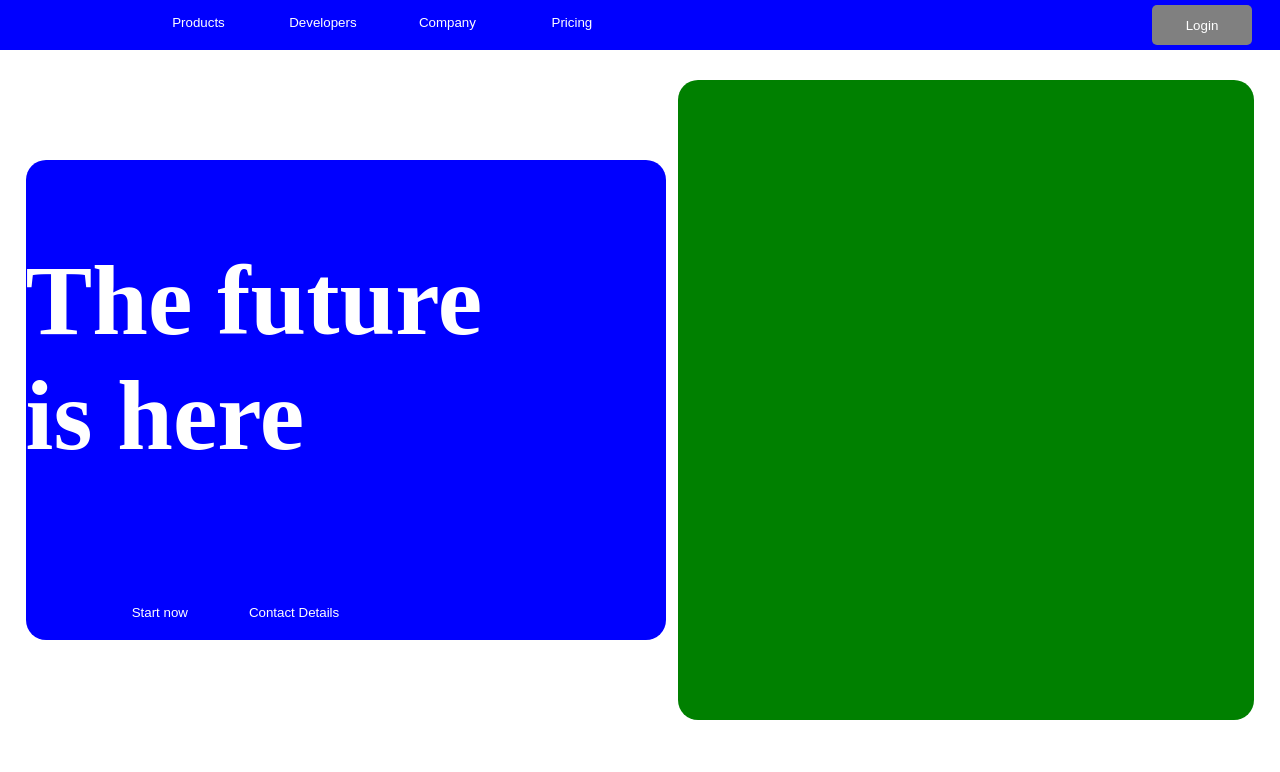
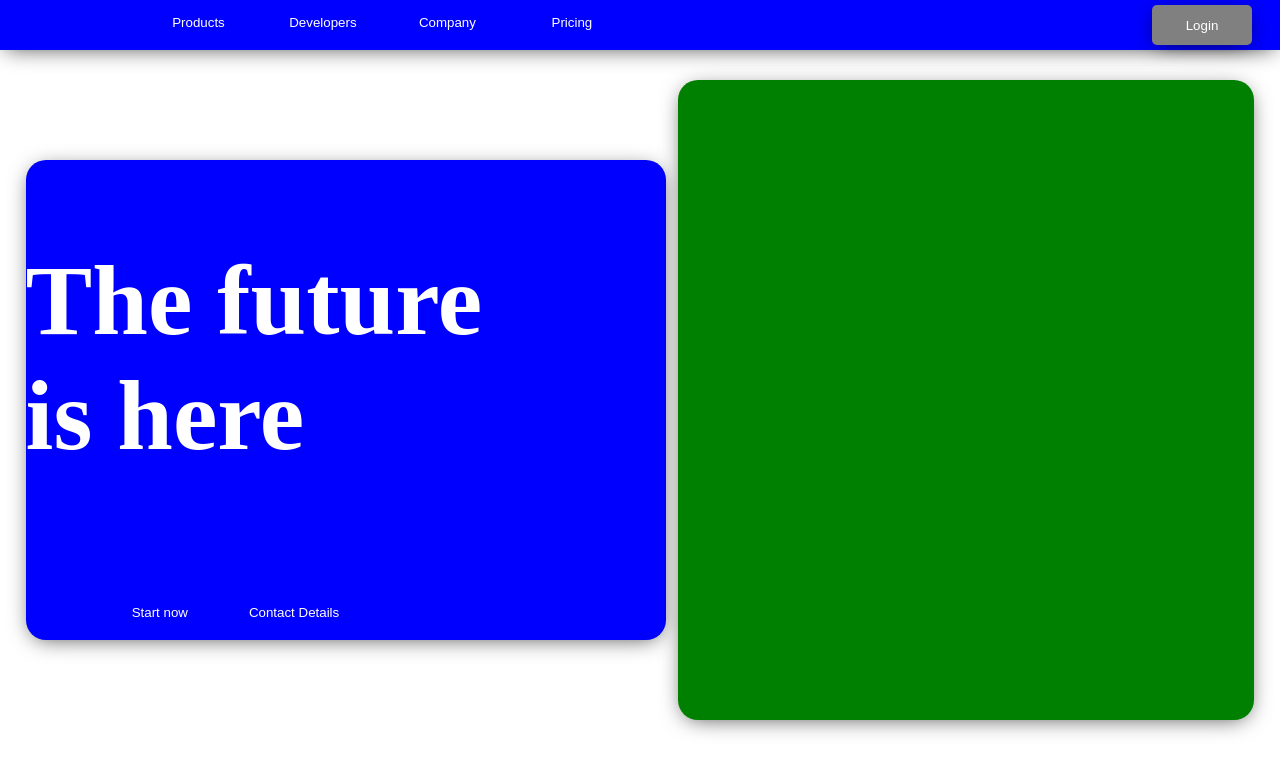
Before and after one commit to Sir-kinuthia-001/Climate-Control-and-Visualization-Dashboard, a website: page login and authentication/index.html in a window 1280 px wide. In both pictures the pointer is over the button "Login". Drawn offline with Linux system fonts and the light colour scheme; files whose address does not match are found by name.

Commit message:
Update style.css

```diff
--- a/login and authentication/style.css
+++ b/login and authentication/style.css
@@ -8,6 +8,9 @@ nav{
   top: 0;
   left: 0;
   background-color: blue;
+  -webkit-box-shadow: 0px 4px 22px -6px rgba(0, 0, 0, 0.75);
+  -moz-box-shadow: 0px 4px 22px -6px rgba(0, 0, 0, 0.75);
+  box-shadow: 0px 4px 22px -6px rgba(0,0,0,0.75);
 }
 .nav-btn{
   width:100px;
@@ -33,6 +36,9 @@ nav{
 }
 .nav-Login:hover{
   background-color:grey;
+  -webkit-box-shadow: 0px 4px 22px -6px rgba(0, 0, 0, 0.75);
+  -moz-box-shadow: 0px 4px 22px -6px rgba(0, 0, 0, 0.75);
+  box-shadow: 0px 4px 22px -6px rgba(0,0,0,0.75);
 }
 .navbar{
   position: absolute;
@@ -42,6 +48,9 @@ nav{
 }
 .nav-btn:hover{
   background-color:gray;
+  -webkit-box-shadow: 0px 4px 22px -6px rgba(0, 0, 0, 0.75);
+  -moz-box-shadow: 0px 4px 22px -6px rgba(0, 0, 0, 0.75);
+  box-shadow: 0px 4px 22px -6px rgba(0,0,0,0.75);
 }
 .information-card{
   height:60%;
@@ -51,6 +60,9 @@ nav{
   left:2%;
   background-color:blue;
   border-radius:20px;
+  -webkit-box-shadow: 0px 4px 22px -6px rgba(0, 0, 0, 0.75);
+  -moz-box-shadow: 0px 4px 22px -6px rgba(0, 0, 0, 0.75);
+  box-shadow: 0px 4px 22px -6px rgba(0,0,0,0.75);
 }
 .info-btn{
   width:120px;
@@ -64,6 +76,9 @@ nav{
 }
 .info-btn:hover{
   background-color:gray;
+  -webkit-box-shadow: 0px 4px 22px -6px rgba(0, 0, 0, 0.75);
+  -moz-box-shadow: 0px 4px 22px -6px rgba(0, 0, 0, 0.75);
+  box-shadow: 0px 4px 22px -6px rgba(0,0,0,0.75);
 }
 .info-card-btn{
   position: absolute;
@@ -81,4 +96,7 @@ nav{
   color:#fff;
   height:80%;
   width:45%;
+  -webkit-box-shadow: 0px 4px 22px -6px rgba(0, 0, 0, 0.75);
+  -moz-box-shadow: 0px 4px 22px -6px rgba(0, 0, 0, 0.75);
+  box-shadow: 0px 4px 22px -6px rgba(0,0,0,0.75);
 }
```
